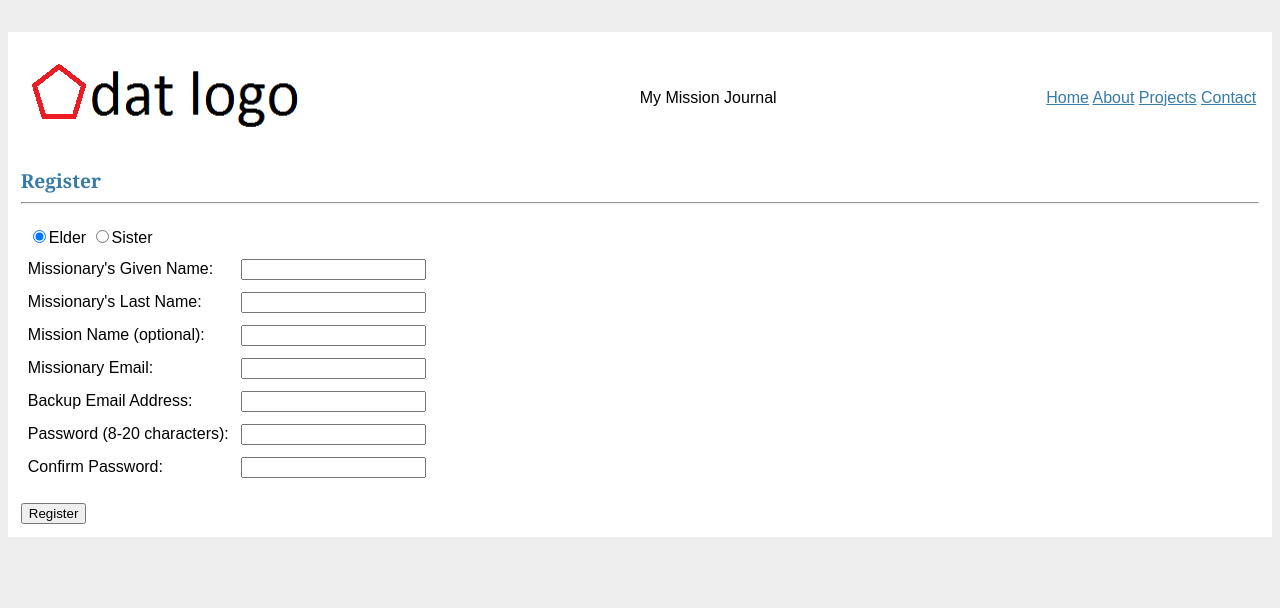
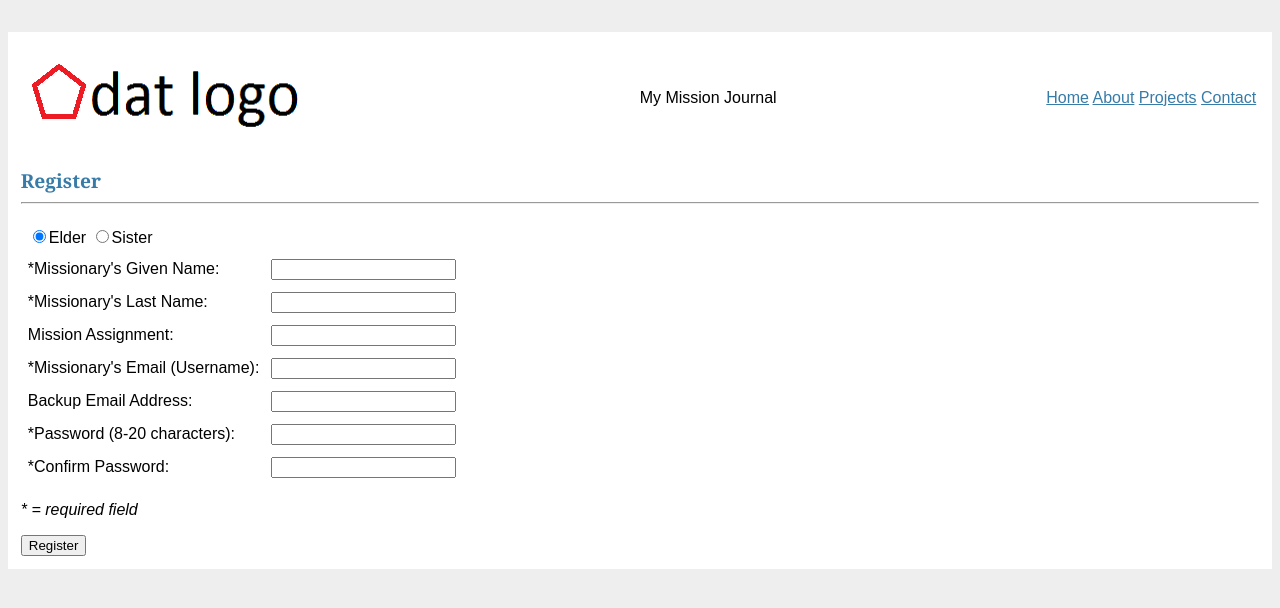
Before and after one commit to tduck/mission-email-journal, a Flask app: page /register in a window 1280 px wide. Shown: the top 608 px of the page. Run offline with Flask 2, Linux system fonts and the light colour scheme.

Commit message:
Registration form validation

```diff
--- a/missionemailjournal.py
+++ b/missionemailjournal.py
@@ -14,13 +14,16 @@ db = client.MyMissionJournal
 def register():
 	msg=''
 	if request.method == 'POST':
-		msg = request.form['username']
 		if not '@' in request.form['username']:
 			msg = "Please enter a valid email address."
 		elif not request.form['password'] == request.form['password_confirm']:
-			msg = "The passwords you enetered do not match. Please try again."
+			msg = "The passwords you entered do not match. Please try again."
 		elif len(request.form['password']) < 8 or len(request.form['password']) > 20:
 			msg = "Please choose a password that is between 8 and 20 characters long."
+		elif len(request.form['given_name']) == 0 or len(request.form['last_name']) == 0:
+			msg = "Please fill out all required fields."
+		else:
+			msg = request.form['username']
 	return render_template('registration.html', message=msg)
 
 @app.route('/')
--- a/static/style.css
+++ b/static/style.css
@@ -37,3 +37,4 @@ h2              { font-size: 1.2em; }
                   border: 1px solid #AACBE2; }
 .error          { background: #F0D6D6; padding: 0.5em; }
 .registration_table td { padding:5px; }
+.registration_table input[type=text] input[type=password] { width:300px; }
--- a/templates/registration.html
+++ b/templates/registration.html
@@ -13,19 +13,19 @@
 		</td>
 	</tr>
 	<tr>
-		<td>Missionary's Given Name:</td>
+		<td>*Missionary's Given Name:</td>
 		<td><input type="text" name="given_name"></td>
 	</tr>
 	<tr>
-		<td>Missionary's Last Name:</td>
+		<td>*Missionary's Last Name:</td>
 		<td><input type="text" name="last_name"></td>
 	</tr>
 	<tr>
-		<td>Mission Name (optional):</td>
+		<td>Mission Assignment:</td>
 		<td><input type="text" name="mission_name"></td>
 	</tr>
 	<tr>
-		<td>Missionary Email:</td>
+		<td>*Missionary's Email (Username):</td>
 		<td><input type="text" name="username"></td>
 	</tr>
 	<tr>
@@ -33,15 +33,15 @@
 		<td><input type="text" name="secondary_email"></td>
 	</td>
 	<tr>
-		<td>Password (8-20 characters):</td>
+		<td>*Password (8-20 characters):</td>
 		<td><input type="password" name="password"></td>
 	</tr>
 	<tr>
-		<td>Confirm Password:</td>
+		<td>*Confirm Password:</td>
 		<td><input type="password" name="password_confirm"></td>
 	</tr>
 	</table>
-	<br>
+	<p><i>* = required field</i></p>
 	<input type="submit" value="Register">
 	</form>
 {% endblock %}
```
